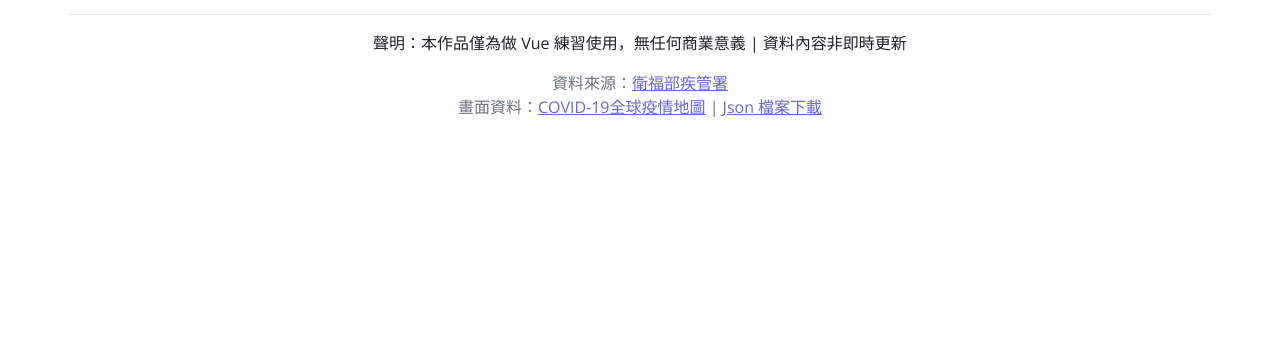
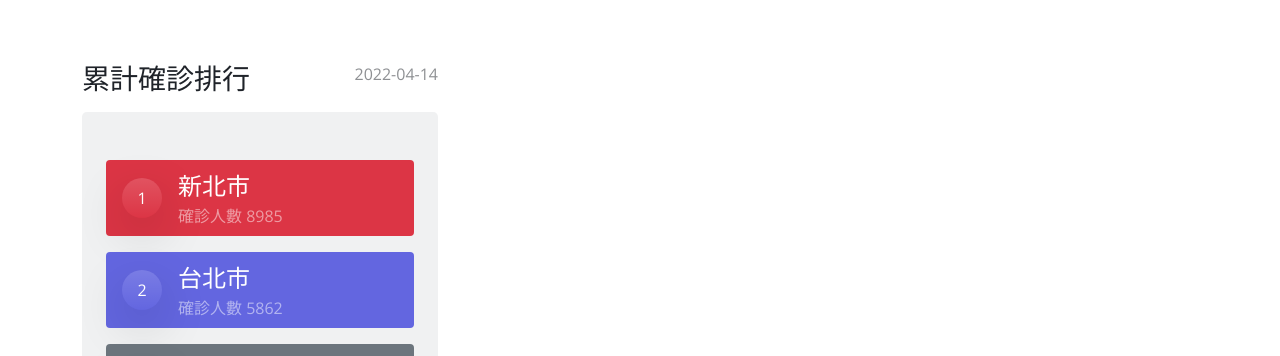
Before and after one commit to lijean/covid19_exercise, a Vue app: page /#/ in a window 1280 px wide. Shown: the part 438-794 px from the top of the page. Built offline with nearby package versions, Linux system fonts and the light colour scheme.

Commit message:
新增累計確診排行

```diff
--- /dev/null
+++ b/src/components/OrderItem.vue
@@ -0,0 +1,54 @@
+<template>
+    <div class="order d-flex flex-wrap">
+        <h3 class="fs-3 mb-0 d-inline-block">{{ itemTitle }}</h3>
+        <span class="fs-6 d-inline-block ms-auto opacity-50">{{ itemDate }}</span>
+        <div class="list-group rounded-3 py-5 px-4 mt-3 bg-secondary bg-opacity-10 w-100">
+            <div v-for="item,index of itemList" :key="item.title"
+                class="list-group-item d-flex align-items-center border-0 rounded text-white"
+                :class="[[`bg-${colorStyleList(index)}`],
+                        index!==0 ? 'mt-3' : '']">
+                <div class="me-3">
+                    <div class="icon icon-shape rounded-circle shadow-lg bg-gradient"
+                        :class="[`bg-${colorStyleList(index)}`]">
+                    {{ index+1 }}
+                    </div>
+                </div>
+                <div class="flex-fill">
+                    <div class="card-title fs-4 mb-0">{{ item.title }}</div>
+                    <p class="card-text fs-6 opacity-50">{{ itemText }} {{ item.num }}</p>
+                </div>
+            </div>
+        </div>
+    </div>
+</template>
+
+<script>
+export default {
+  name: 'OrderItem',
+  props: {
+    itemTitle: String,
+    itemText: String,
+    itemDate: String,
+    itemList: Array
+  },
+  methods: {
+    colorStyleList (idx) {
+      const colorList = ['danger', 'primary', 'secondary']
+      if (idx < colorList.length - 1) return colorList[idx]
+      else return colorList[colorList.length - 1]
+    }
+  }
+}
+</script>
+
+<style scoped lang="scss">
+.icon {
+    line-height: 1;
+    text-align: center;
+    &-shape {
+        width: 40px;
+        height: 40px;
+        line-height: 40px;
+    }
+}
+</style>
--- a/src/views/HomeView.vue
+++ b/src/views/HomeView.vue
@@ -3,6 +3,13 @@
     <PageTitle text="台灣當日新增疫情一覽"/>
     <div class="main">
       <CardItem :itemList="confirmedNumList"/>
+      <div class="row align-items-start py-5">
+        <OrderItem class="col-xl-4 col-12 mb-4"
+                  itemTitle="累計確診排行"
+                  :itemDate="latestDate"
+                  itemText="確診人數"
+                  :itemList="cityOrderList"/>
+      </div>
     </div>
   </div>
 </template>
@@ -10,12 +17,14 @@
 <script>
 import PageTitle from '@/components/PageTitle.vue'
 import CardItem from '@/components/CardItem.vue'
+import OrderItem from '@/components/OrderItem.vue'
 
 export default {
   name: 'HomeView',
   components: {
     PageTitle,
-    CardItem
+    CardItem,
+    OrderItem
   },
   props: {
     dataList: Array,
@@ -53,6 +62,43 @@
           text: this.latestDate
         }
       ]
+    },
+    cityList () {
+      const obj = {
+        sort: this.taiwanList,
+        map: {}
+      }
+      obj.sort.forEach(city => {
+        obj.map[city] = {
+          sort: [],
+          map: {}
+        }
+      })
+      this.dataList.forEach(({ id, date, city, town, gender, overseas, age }) => {
+        obj.map[city].sort.push(id)
+        obj.map[city].map[id] = { date, town, gender, overseas, age }
+      })
+
+      return obj
+    },
+    cityConfirmedList () {
+      const filterList = this.cityList.sort
+        .map(item => {
+          const obj = this.cityList.map[item]
+          const arr = obj.sort.filter(item2 => obj.map[item2].date <= this.latestDate)
+          return {
+            title: item,
+            num: arr.length
+          }
+        })
+      return filterList
+    },
+    cityOrderList () {
+      const filterList = this.cityConfirmedList
+        .filter((item, idx) => idx !== 0)
+        .sort((a, b) => b.num - a.num)
+        .slice(0, 4)
+      return filterList
     }
   },
   methods: {
```
